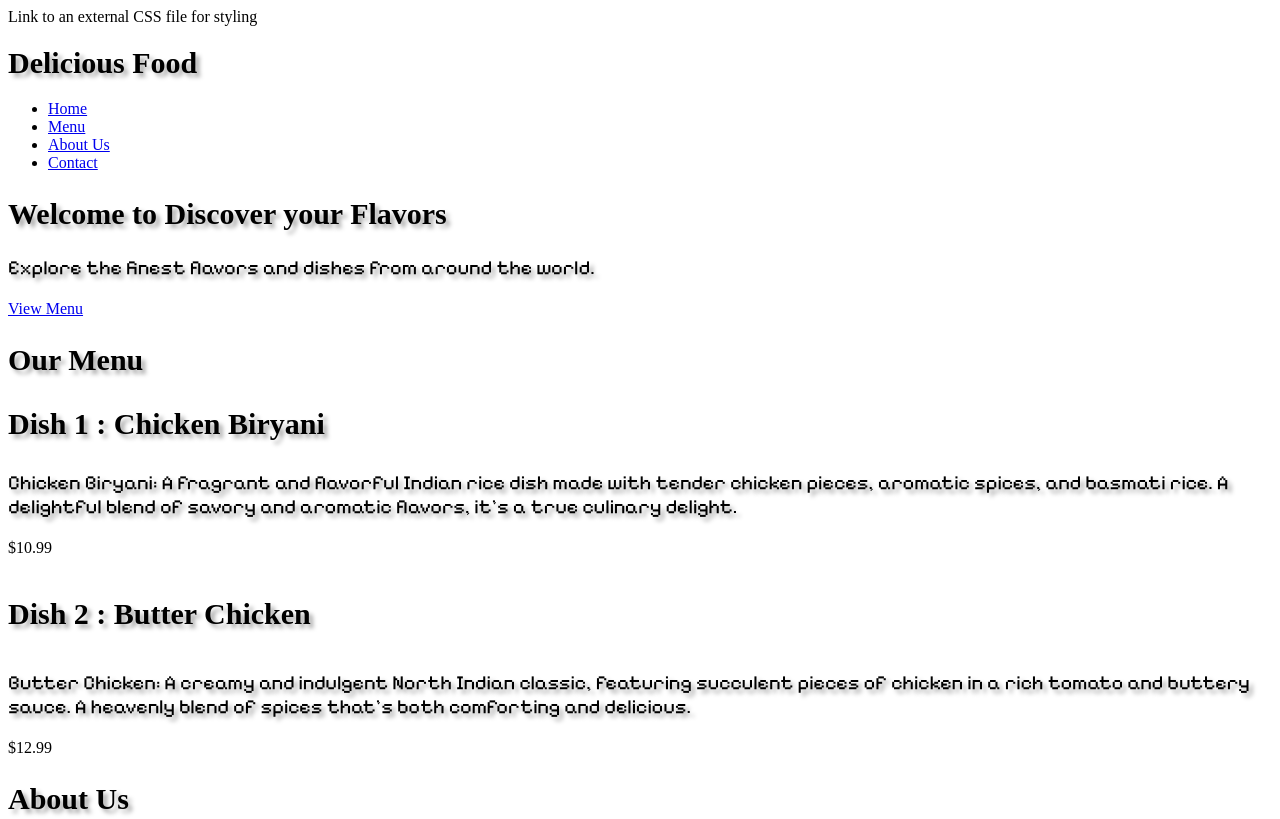
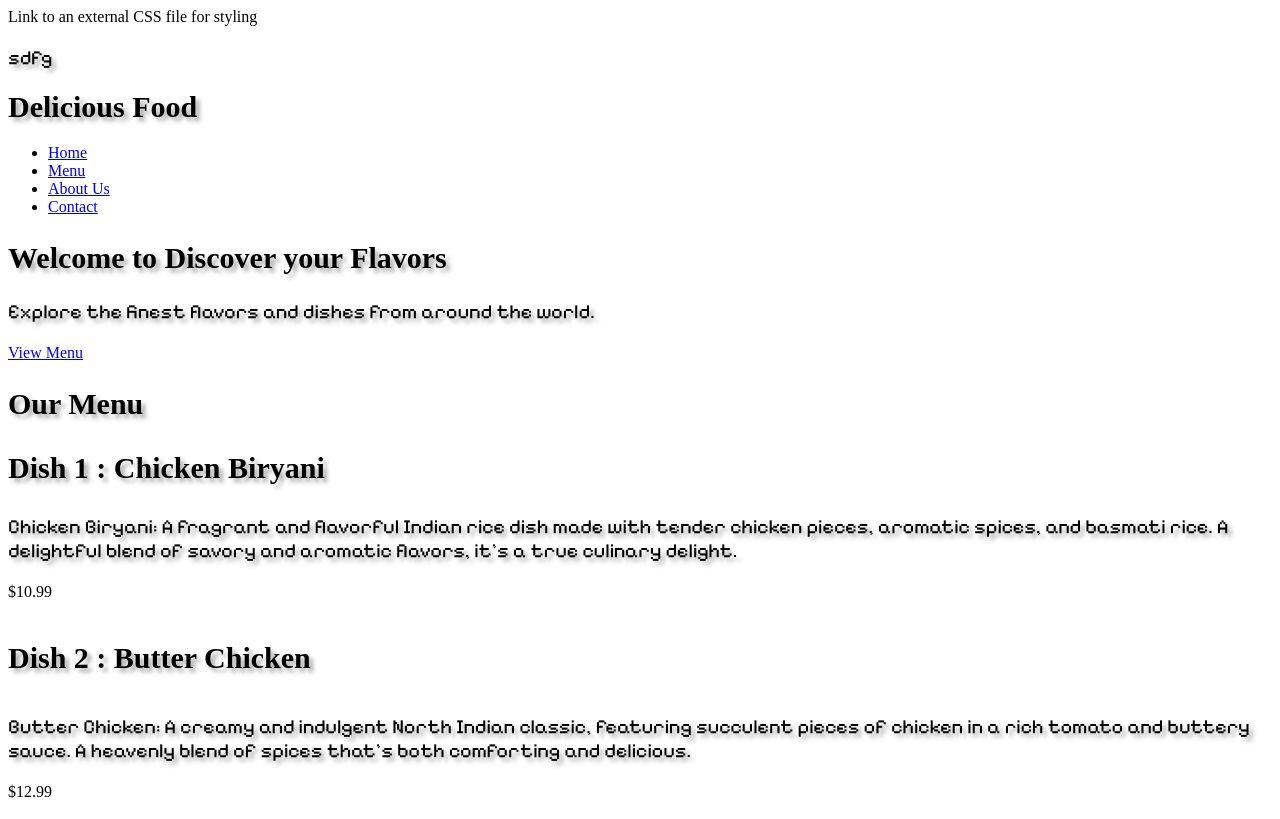
Before and after one commit to polisettylikhitha/polisettylikhitha.github.io, a plain HTML site: page itc505/homework/3/index.html in a window 1280 px wide. Shown: the top 819 px of the page. Drawn offline with Linux system fonts and the light colour scheme; a web font is replaced by a local one.

Commit message:
added para

```diff
--- a/itc505/homework/3/index.html
+++ b/itc505/homework/3/index.html
@@ -27,6 +27,9 @@
     </style> -->
 </head>
 <body>
+    <p>
+        sdfg
+    </p>
     <header>
         <h1>Delicious Food</h1>
         <nav>
```
